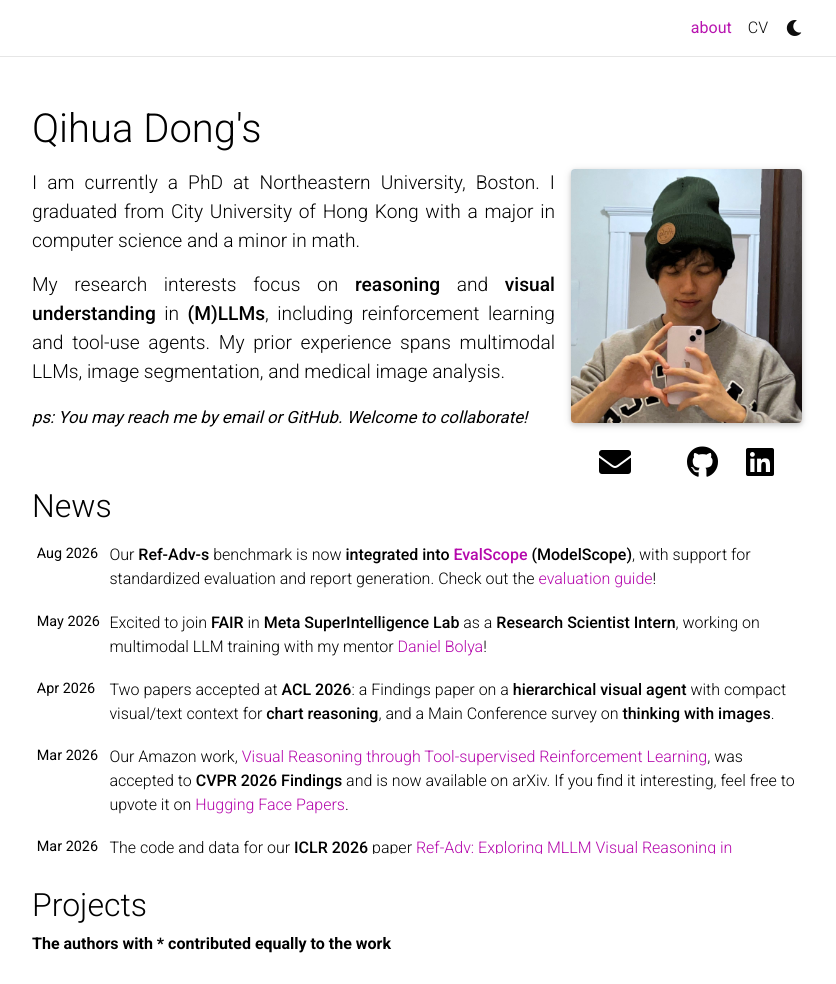
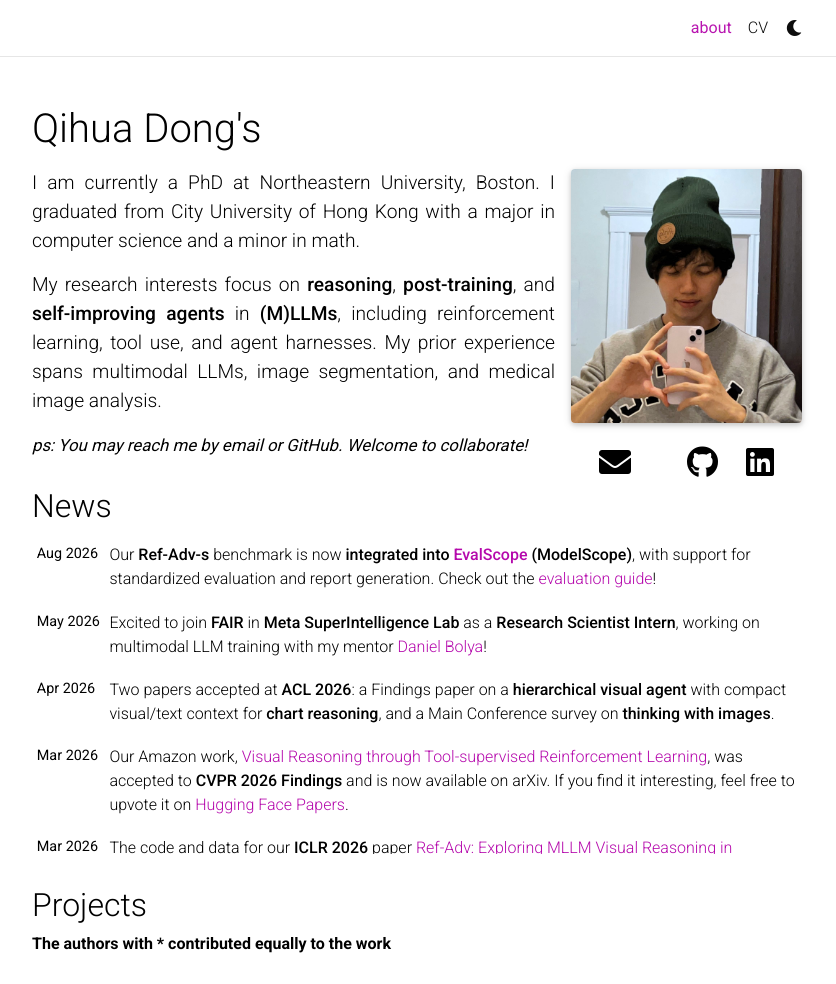
Before and after one commit to dddraxxx/dddraxxx.github.io, a Jekyll site: the page built from _pages/about.md, in a window 1280 px wide and 1249 px high, cut to the strip 0-984 px from the top of the window. Shown: the whole strip, without its empty margins (223-1059 px from the left). Built offline with Jekyll 4.4.1, drawn with Linux system fonts in a browser that asks for light colours; full-size pictures stand in for the smaller copies a plugin makes; comment, search, counter and statistics services are not loaded; a style sheet for code colours, icons or effects is not loaded.

Commit message:
Update research interests and CV

```diff
--- a/_pages/about.md
+++ b/_pages/about.md
@@ -16,6 +16,6 @@ social: true  # includes social icons at the bottom of the page
 ---
 I am currently a PhD at Northeastern University, Boston. I graduated from City University of Hong Kong with a major in computer science and a minor in math.
 
-My research interests focus on **reasoning** and **visual understanding** in **(M)LLMs**, including reinforcement learning and tool-use agents. My prior experience spans multimodal LLMs, image segmentation, and medical image analysis.
+My research interests focus on **reasoning**, **post-training**, and **self-improving agents** in **(M)LLMs**, including reinforcement learning, tool use, and agent harnesses. My prior experience spans multimodal LLMs, image segmentation, and medical image analysis.
 
 <small><i>ps: You may reach me by email or GitHub. Welcome to collaborate!</i></small>
```
Also changed, not shown: 1 other file.
